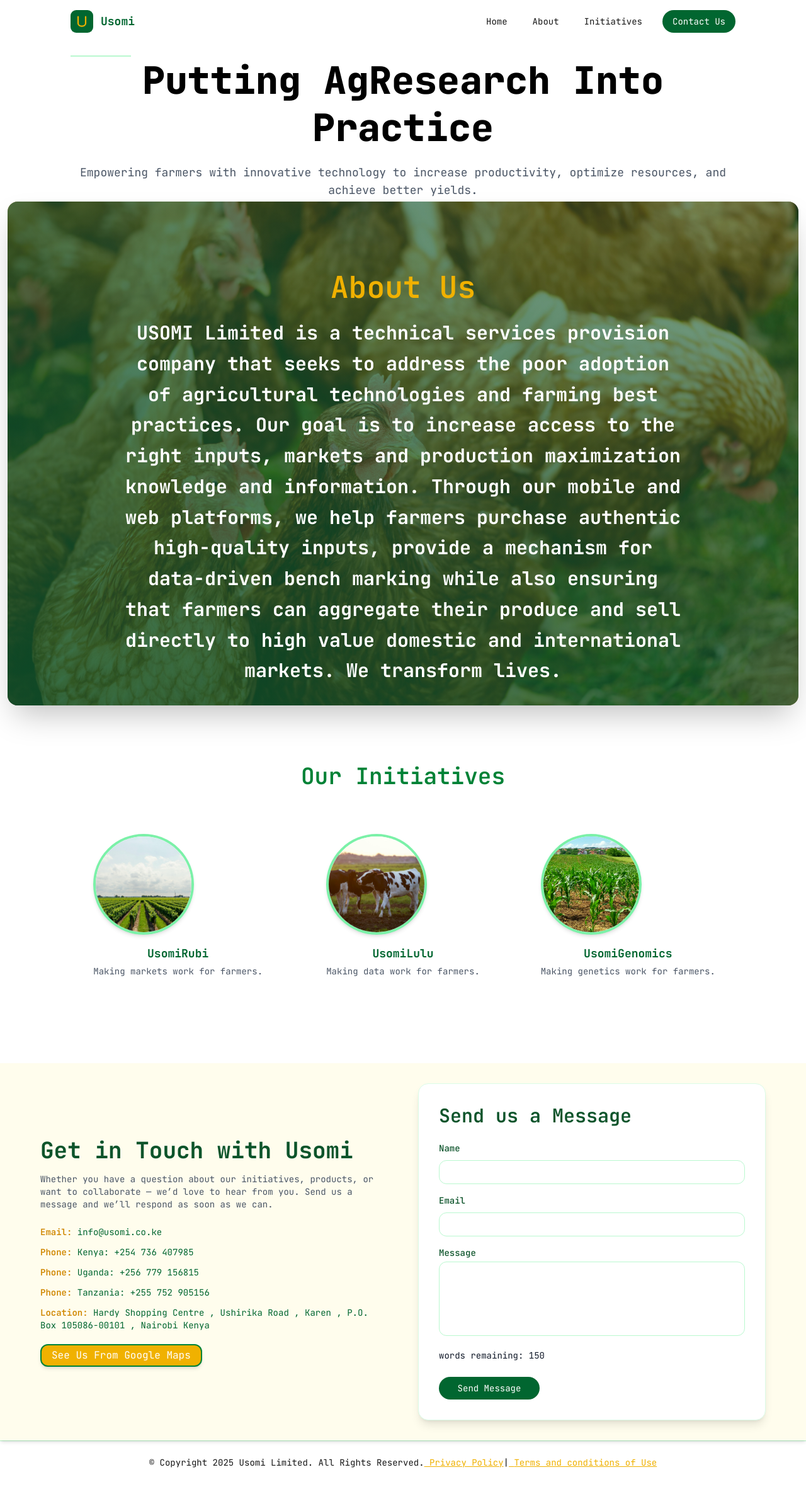
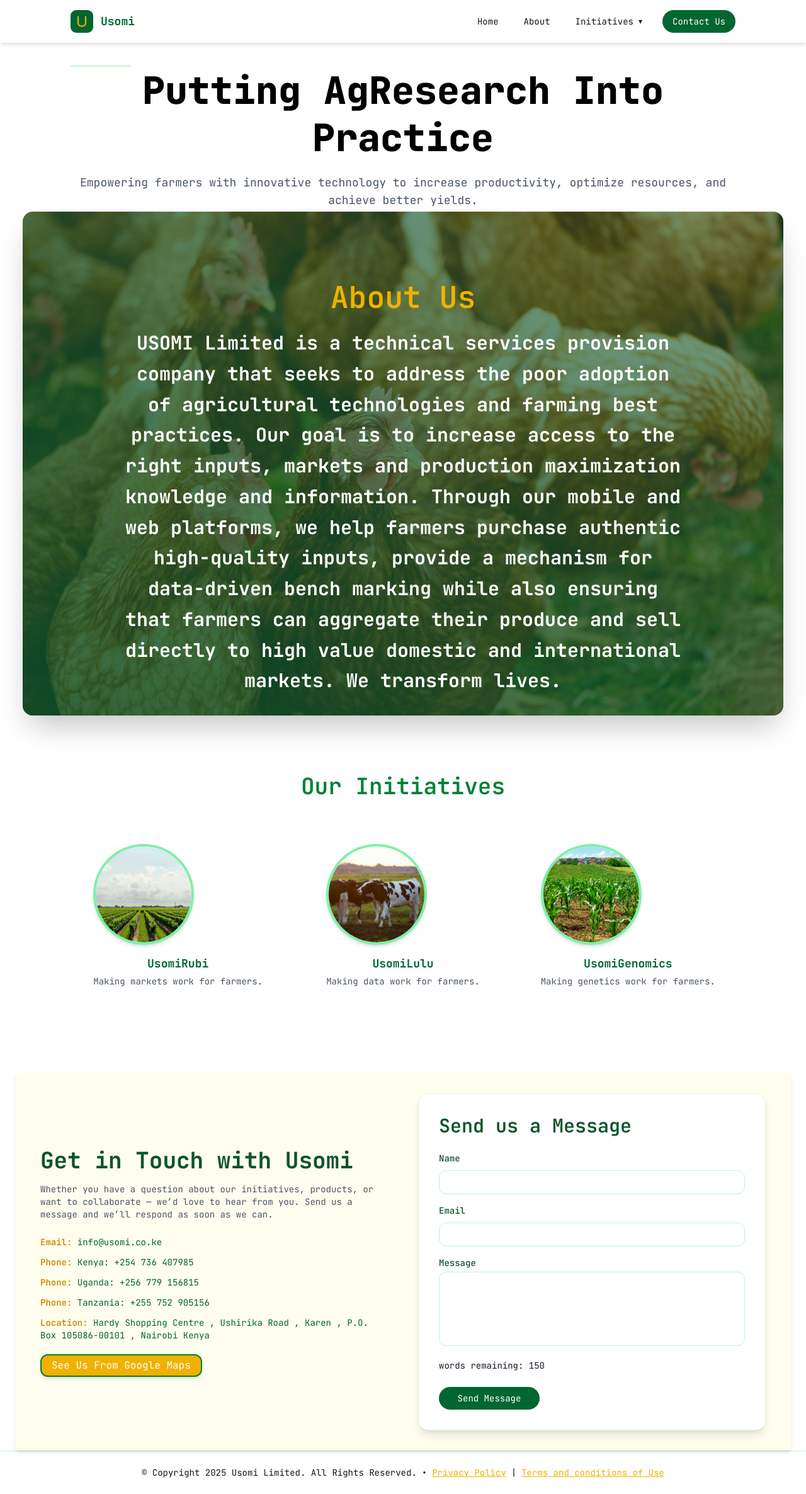
Before and after one commit to usomi-org/usomi-web, a Next.js app: page / in a window 1280 px wide. Shown: the whole page at 63% size. Built offline with nearby package versions, Linux system fonts and the light colour scheme.

Commit message:
feat(ui): usomi better version 0.0.9

```diff
--- a/app/layout.tsx
+++ b/app/layout.tsx
@@ -15,35 +15,32 @@
     variable: "--font-jetbrains",
 });
 
-// const jetbrains = JetBrains_Mono({subsets: ["latin"],variable: "--font-jetbrains",});
+export default function RootLayout({ children }: { children: React.ReactNode }) {
 
-export default function RootLayout({
-  children,
-}: {
-  children: React.ReactNode;
-}) {
     return (
         <html lang="en">
-      <body className={`${jetbrains.variable} text-gray-900`}>
+        <head>
+            {/* explicit viewport to be safe */}
+            <meta name="viewport" content="width=device-width, initial-scale=1" />
+        </head>
+
+        {/* overflow-x-hidden helps stop accidental horizontal scroll at high zoom while you fix elements */}
+        <body className={`${jetbrains.variable} text-gray-900 overflow-x-hidden`}>
         <Navbar_2 />
-        <main className="mx-auto">{children}</main>
 
-        <footer className="border-t border-green-200 md:">
+        {/* main container: max width + padding so content scales and doesn't hug the viewport edges */}
+        <main className="max-w-7xl mx-auto px-4 md:px-6">
+            {/* Helpful tip: if you have flex children that hold long text, add `min-w-0` to them */}
+            {children}
+        </main>
+
+        <footer className="border-t border-green-200">
             <div className="max-w-7xl mx-auto px-4 py-6 text-sm text-center">
-              &copy; Copyright {new Date().getFullYear()} Usomi Limited. All Rights
-            Reserved.
-            <Link className="text-yellow-500 underline" href="/privacy-policy">
-              {" "}
-              Privacy Policy
-            </Link>
-            |
-            <Link
-              className="text-yellow-500 underline"
-              href="/terms-and-conditions"
-            >
-              {" "}
-              Terms and conditions of Use{" "}
-            </Link>
+                &copy; Copyright {new Date().getFullYear()} Usomi Limited. All Rights Reserved.
+                <span className="mx-2">•</span>
+                <Link className="text-yellow-500 underline" href="/privacy-policy">Privacy Policy</Link>
+                <span className="mx-2">|</span>
+                <Link className="text-yellow-500 underline" href="/terms-and-conditions">Terms and conditions of Use</Link>
             </div>
         </footer>
         </body>
--- a/app/lulu/page.tsx
+++ b/app/lulu/page.tsx
@@ -86,7 +86,7 @@
     const [active, setActive] = useState<BenefitKey>("Producers");
 
     return (
-        <div className="min-h-screen bg-white mt-20 text-gray-900">
+        <div className="min-h-screen bg-white mt-10 text-gray-900">
             {/* HERO */}
             <header className="relative">
                 <div className="h-64 md:h-[420px] w-full relative overflow-hidden bg-black">
@@ -111,7 +111,7 @@
                                 {/*<Link href="#" className="inline-block bg-yellow-400 text-green-900 px-4 py-2 rounded-full font-semibold">*/}
                                 {/*    Get it on Google Play*/}
                                 {/*</Link>*/}
-                                <Link href="#components" className="inline-block bg-white/20 text-white px-4 py-2 rounded-full border border-white/30">
+                                <Link href="/#components" className="hover:bg-yellow-50/30 inline-block bg-white/20 text-white px-4 py-2 rounded-full border border-white/30">
                                     Learn more
                                 </Link>
                             </div>
@@ -151,7 +151,7 @@
                 transition={{ duration: 0.5 }} // Animation duration
             >
             {/* BENEFITS - columns that act like table headers */}
-            <section className="py-10 md:py-16 bg-black text-white">
+            <section className="py-10 md:py-16 bg-black text-white rounded-xl mb-20">
                 <div className="max-w-6xl mx-auto px-6">
                     <h3 className="text-2xl text-center font-semibold">Benefits of Lulu &reg;</h3>
                     <div className="mx-auto h-1 w-20 bg-green-200 my-4 rounded" />
@@ -162,7 +162,7 @@
                             <button
                                 key={k}
                                 onClick={() => setActive(k)}
-                                className={`py-6 px-3 text-center rounded-t-lg transition ${
+                                className={`py-6 px-3 text-center rounded-t-lg transition hover:cursor-pointer ${
                                     active === k
                                         ? "bg-white text-green-900 font-semibold shadow-inner"
                                         : "bg-white/5 text-white/80 hover:bg-white/10"
--- a/app/page.tsx
+++ b/app/page.tsx
@@ -8,7 +8,7 @@
 
 export default function HomePage() {
     return (
-        <div className="min-h-screen bg-white text-gray-900">
+        <div className="min-h-screen bg-white text-gray-900 max-w-screen-xl mt-4">
 
             <section className="relative w-full">
                 <motion.div
--- a/components/contact/ContactUs_1.tsx
+++ b/components/contact/ContactUs_1.tsx
@@ -64,7 +64,7 @@
                     href="https://www.google.com/maps/place/Giraffe+Centre/@-10.7681942,-19.438072,3z/data=!4m14!1m7!3m6!1s0x182f05a9a4e927d3:0xe161fe0b53c6351f!2sGiraffe+Centre!8m2!3d-1.3763639!4d36.7443169!16zL20vMDltOTBq!3m5!1s0x182f05a9a4e927d3:0xe161fe0b53c6351f!8m2!3d-1.3763639!4d36.7443169!16zL20vMDltOTBq?hl=en-US&entry=ttu&g_ep=EgoyMDI1MTAwNC4wIKXMDSoASAFQAw%3D%3D"
                     target="_blank"
                     >
-                        <button className="rounded-xl bg-yellow-500 text-white px-4 py-1 mt-5 border-2 shadow-md border-green-700">See Us From Google Maps</button>
+                        <button className="hover:cursor-pointer rounded-xl bg-yellow-500 text-white px-4 py-1 mt-5 border-2 shadow-md border-green-700">See Us From Google Maps</button>
                     </Link>
                 </div>
 
@@ -120,7 +120,7 @@
 
                         <button
                             type="submit"
-                            className="text-sm md:w-40 w-30 bg-green-800 text-white py-2 rounded-full hover:bg-green-900 transition-all"
+                            className="hover:cursor-pointer text-sm md:w-40 w-30 bg-green-800 text-white py-2 rounded-full hover:bg-green-900 transition-all"
                         >
                             Send Message
                         </button>
--- a/components/navbars/Navbar_2.tsx
+++ b/components/navbars/Navbar_2.tsx
@@ -1,33 +1,154 @@
 "use client";
 
 import Link from "next/link";
+import { useState } from "react";
 
 export default function Navbar() {
+    const [isOpen, setIsOpen] = useState(false);
+    const [initiativesOpen, setInitiativesOpen] = useState(false); // desktop hover/focus
+    const [mobileInitiativesOpen, setMobileInitiativesOpen] = useState(false); // mobile toggle
+
     return (
-        <header className="fixed w-full py-0 top-0 z-40 bg-white">
+        <header className="fixed w-full shadow-md py-0 top-0 z-40 bg-white">
             <nav className="max-w-6xl mx-auto px-6 md:px-12 py-4 flex items-center justify-between">
+                {/* Logo */}
                 <Link href="/" className="flex items-center gap-3">
-                    <svg width="36" height="36" viewBox="0 0 24 24" fill="none" xmlns="http://www.w3.org/2000/svg" className="cursor-pointer">
+                    <svg
+                        width="36"
+                        height="36"
+                        viewBox="0 0 24 24"
+                        fill="none"
+                        xmlns="http://www.w3.org/2000/svg"
+                        className="cursor-pointer"
+                    >
                         <rect width="24" height="24" rx="6" fill="#016630" />
-                        <path d="M8 7V14C8 16 10 17 12 17C14 17 16 16 16 14V7" stroke="#efb100" strokeWidth="1.5" strokeLinecap="round" strokeLinejoin="round" />
+                        <path
+                            d="M8 7V14C8 16 10 17 12 17C14 17 16 16 16 14V7"
+                            stroke="#efb100"
+                            strokeWidth="1.5"
+                            strokeLinecap="round"
+                            strokeLinejoin="round"
+                        />
                     </svg>
                     <span className="font-bold text-lg text-green-800">Usomi</span>
                 </Link>
 
+                {/* Desktop Menu */}
+                <div className="hidden md:flex items-center gap-6 text-sm">
+                    <Link href="/" className="p-2 hover:bg-green-200 hover:rounded-full">
+                        Home
+                    </Link>
+                    <Link href="/#about" className="p-2 hover:bg-green-200 hover:rounded-full">
+                        About
+                    </Link>
 
-                <div className="hidden md:flex items-center gap-6 text-sm">
-                    <Link href="/" className="p-2 hover:bg-green-200 hover:rounded-full">Home</Link>
-                    <Link href="/#about" className="p-2 hover:bg-green-200 hover:rounded-full">About</Link>
-                    <Link href="/#initiatives" className="p-2 hover:bg-green-200 hover:rounded-full">Initiatives</Link>
-                    <Link href="/#contact" className="px-4 py-2 bg-green-800 text-white rounded-full text-sm">Contact Us</Link>
+                    {/* Initiatives dropdown (desktop) */}
+                    <div
+                        className="relative"
+                        onMouseEnter={() => setInitiativesOpen(true)}
+                        onMouseLeave={() => setInitiativesOpen(false)}
+                    >
+                        <button
+                            aria-expanded={initiativesOpen}
+                            onFocus={() => setInitiativesOpen(true)}
+                            onBlur={() => setInitiativesOpen(false)}
+                            className="p-2 hover:bg-green-200 hover:rounded-full flex items-center gap-2"
+                        >
+                            Initiatives
+                            <span className="text-xs">▾</span>
+                        </button>
+
+                        {initiativesOpen && (
+                            <div className="absolute mt-0 right-0 w-52 rounded-xl shadow-lg bg-white border border-green-100 z-50 overflow-hidden">
+                                <Link
+                                    href="/lulu"
+                                    className="block px-4 py-3 hover:bg-yellow-50 text-green-800 transition"
+                                >
+                                    Lulu
+                                </Link>
+                                <Link
+                                    href="/rubi"
+                                    className="block px-4 py-3 hover:bg-yellow-50 text-green-800 transition"
+                                >
+                                    Rubi
+                                </Link>
+                                <Link
+                                    href="/kuku-nyumbani"
+                                    className="block px-4 py-3 hover:bg-yellow-50 text-green-800 transition"
+                                >
+                                    Kuku Nyumbani
+                                </Link>
+                            </div>
+                        )}
+                    </div>
+
+                    <Link
+                        href="/#contact"
+                        className="px-4 py-2 bg-green-800 text-white rounded-full text-sm"
+                    >
+                        Contact Us
+                    </Link>
+
                 </div>
 
-
-                {/* Mobile menu placeholder */}
+                {/* Hamburger Button (Mobile) */}
                 <div className="md:hidden">
-                    <button aria-label="open menu" className="p-1 bg-white rounded-md">☰</button>
+                    <button
+                        aria-label="Toggle menu"
+                        className="p-2 rounded-md"
+                        onClick={() => setIsOpen(!isOpen)}
+                    >
+                        {isOpen ? "Close" : "☰"}
+                    </button>
                 </div>
             </nav>
+
+            {/* Mobile Dropdown Menu */}
+            {isOpen && (
+                <div className="md:hidden bg-white shadow-lg border-t border-gray-100">
+                    <div className="flex flex-col px-6 py-4 space-y-3 text-sm">
+                        <Link href="/" onClick={() => setIsOpen(false)} className="hover:text-green-700">
+                            Home
+                        </Link>
+                        <Link href="/#about" onClick={() => setIsOpen(false)} className="hover:text-green-700">
+                            About
+                        </Link>
+
+                        {/* Initiatives expandable on mobile */}
+                        <div>
+                            <button
+                                onClick={() => setMobileInitiativesOpen((s) => !s)}
+                                className="w-full flex items-center justify-between px-0 py-2 text-left hover:text-green-700"
+                            >
+                                <span>Initiatives</span>
+                                <span className="text-sm">{mobileInitiativesOpen ? "▴" : "▾"}</span>
+                            </button>
+
+                            {mobileInitiativesOpen && (
+                                <div className="mt-2 flex flex-col pl-4 space-y-2">
+                                    <Link href="/lulu" onClick={() => setIsOpen(false)} className="hover:text-green-700">
+                                        Lulu
+                                    </Link>
+                                    <Link href="/rubi" onClick={() => setIsOpen(false)} className="hover:text-green-700">
+                                        Rubi
+                                    </Link>
+                                    <Link href="/kuku-nyumbani" onClick={() => setIsOpen(false)} className="hover:text-green-700">
+                                        Kuku Nyumbani
+                                    </Link>
+                                </div>
+                            )}
+                        </div>
+
+                        <Link
+                            href="/#contact"
+                            onClick={() => setIsOpen(false)}
+                            className="px-4 py-2 bg-green-800 text-white rounded-full text-center text-sm"
+                        >
+                            Contact Us
+                        </Link>
+                    </div>
+                </div>
+            )}
         </header>
     );
 }
```
Also changed, not shown: app/rubi/page.tsx (+10 -16 lines). Lines whose indentation alone changed are shown as unchanged.
